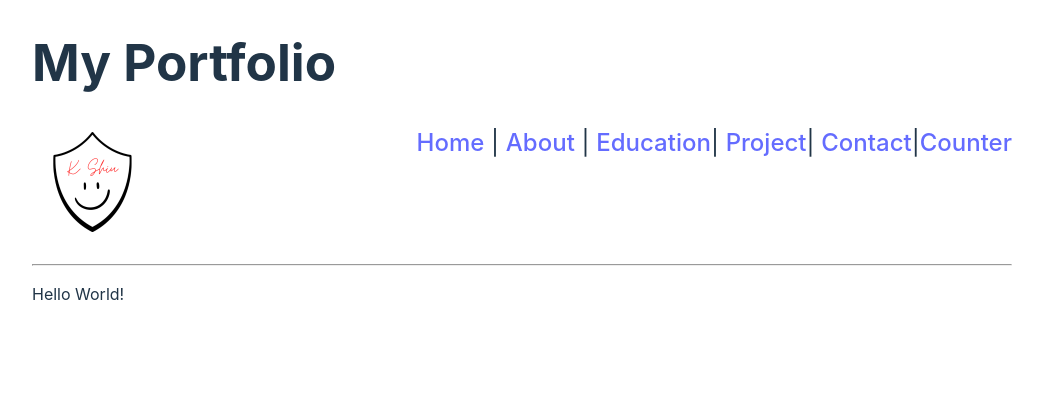
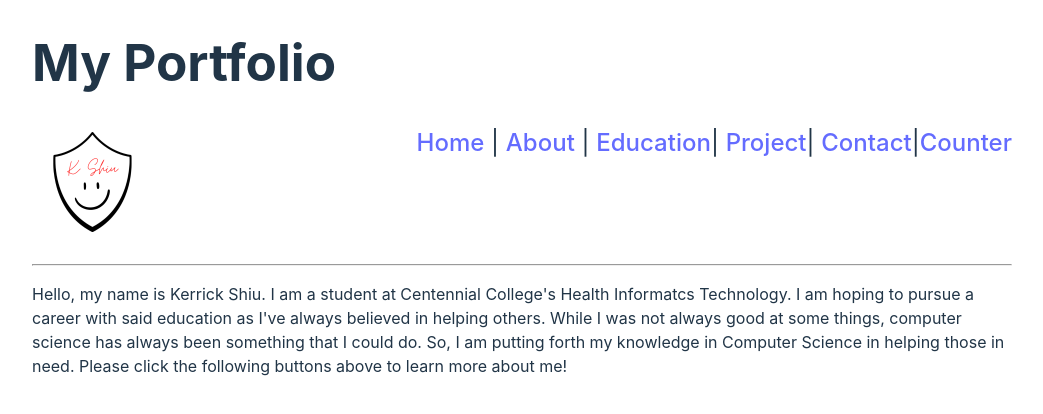
Before and after one commit to KerrickShiu/Portfolio-Assignment-Centennial, a React (Vite) app in the folder client/: page / in a window 1280 px wide. Shown: the top 414 px of the page, without its empty margins (118-1161 px from the left). Built offline with nearby package versions, Linux system fonts and the light colour scheme.

Commit message:
completed filling out the about page

```diff
--- a/client/components/Home.jsx
+++ b/client/components/Home.jsx
@@ -1,3 +1,3 @@
 export default function Home() {
-return <p>Hello World!</p>
+return <p>Hello, my name is Kerrick Shiu. I am a student at Centennial College's Health Informatcs Technology. I am hoping to pursue a career with said education as I've always believed in helping others. While I was not always good at some things, computer science has always been something that I could do. So, I am putting forth my knowledge in Computer Science in helping those in need. Please click the following buttons above to learn more about me!</p>
 }
--- a/client/src/about.jsx
+++ b/client/src/about.jsx
@@ -1,7 +1,7 @@
 export default function About() {
 return (
 <div>
-<p>About</p>
+<p>Hello, my name is Kerrick Shiu.</p>
 </div>
 );
 }
```
